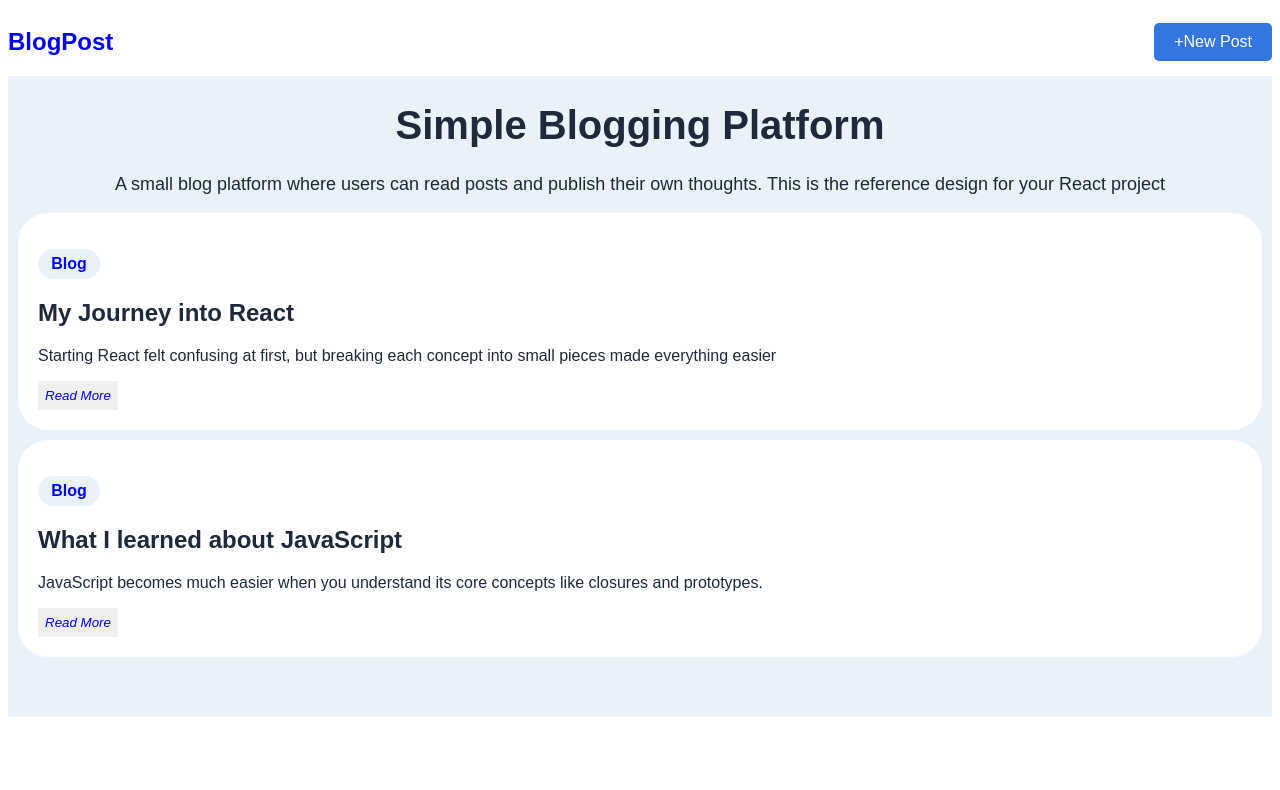
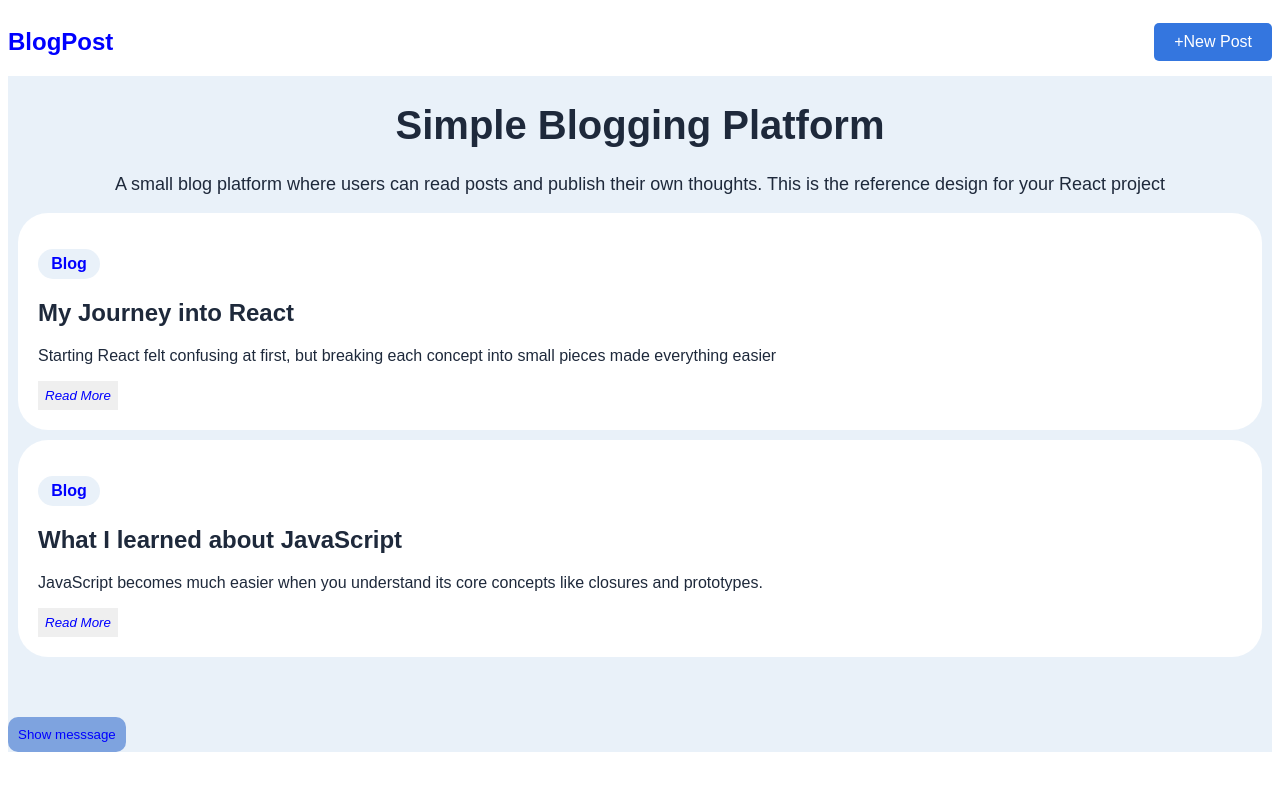
Before and after one commit to Ola-mide23/Blog-platform, a React (Vite) app: page / in a window 1280 px wide. Shown: the top 790 px of the page. Built offline with nearby package versions, Linux system fonts and the light colour scheme.

Commit message:
Adding new post form

```diff
--- a/src/App.css
+++ b/src/App.css
@@ -52,7 +52,6 @@ padding-bottom: 50px
     padding: 6px;
     text-align: center;
     font-weight: bold;
-
     border-radius: 20px;
 
   }
@@ -65,3 +64,11 @@ padding-bottom: 50px
 
   }
 }
+.show{
+  color: blue;
+  padding: 10px;
+  border: none;
+  background-color: #7ea3df;
+  border-radius: 10px;
+  cursor: pointer;
+}
--- a/src/App.jsx
+++ b/src/App.jsx
@@ -11,6 +11,29 @@ function Navbar () {
        <h1>BlogPost</h1>
        <button className="nav-button">+New Post</button>
     </nav>
+  )
+}
+
+
+function NewPost() {
+  return (
+    <form action="submit" className="new-form">
+       h2.create
+    </form>
+  )
+}
+
+function ClearButton() {
+
+    const [message, setMessage] = useState(false)
+
+  return (
+    <>
+      <button className="show" onClick={() =>
+        setMessage(!message)}>Show messsage</button>
+      {message && <h2 className="active">Welcome to my Blog</h2>}
+    </>
+
   )
 }
 
@@ -45,6 +68,7 @@ function App() {
       <h1 className='simple'>Simple Blogging Platform</h1>
       <p className='simple-blog'>A small blog platform where users can read posts and publish their own thoughts. This is the reference design for your React project</p>
       <Blogcomponent />
+      <ClearButton />
     </div>
   )
 }
```
